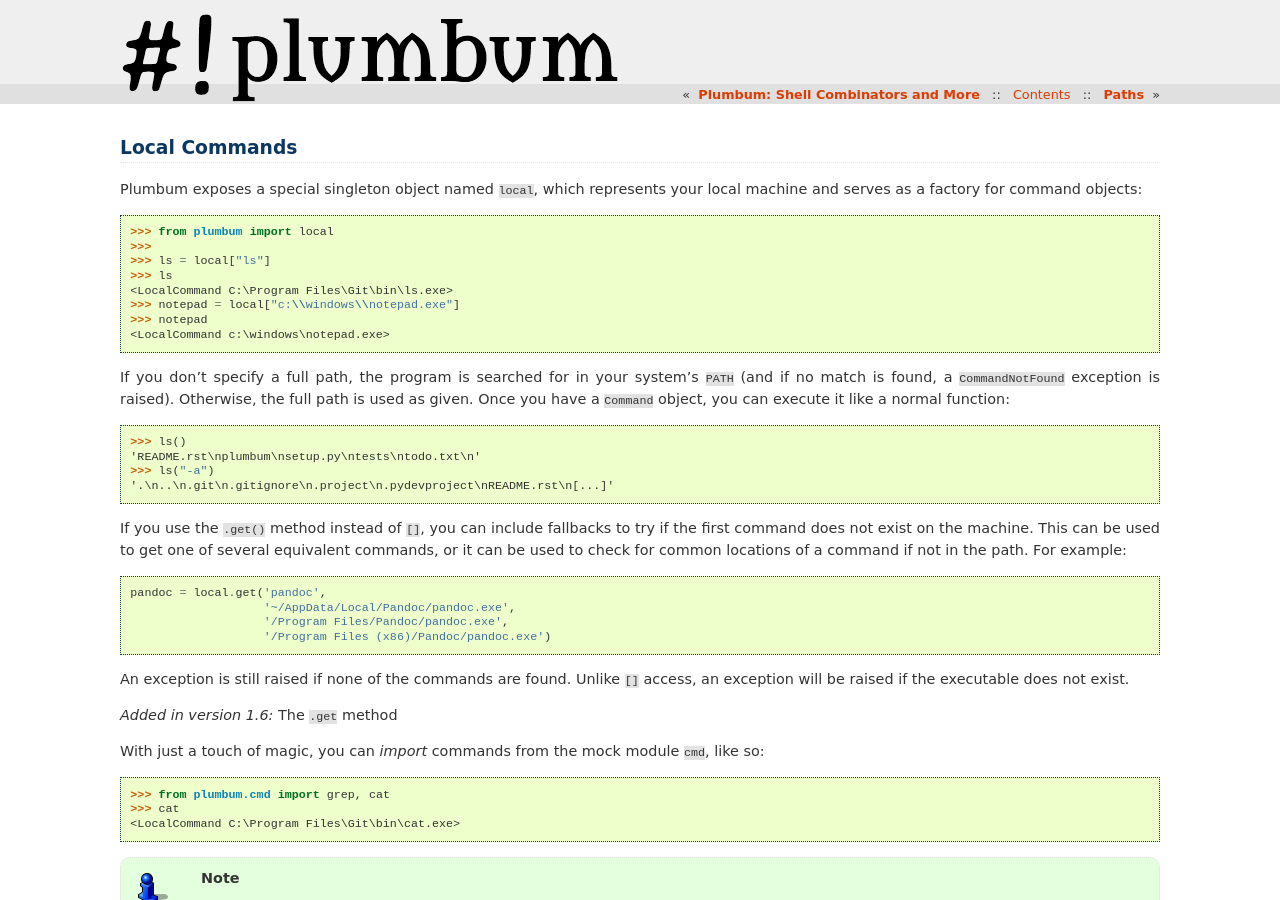
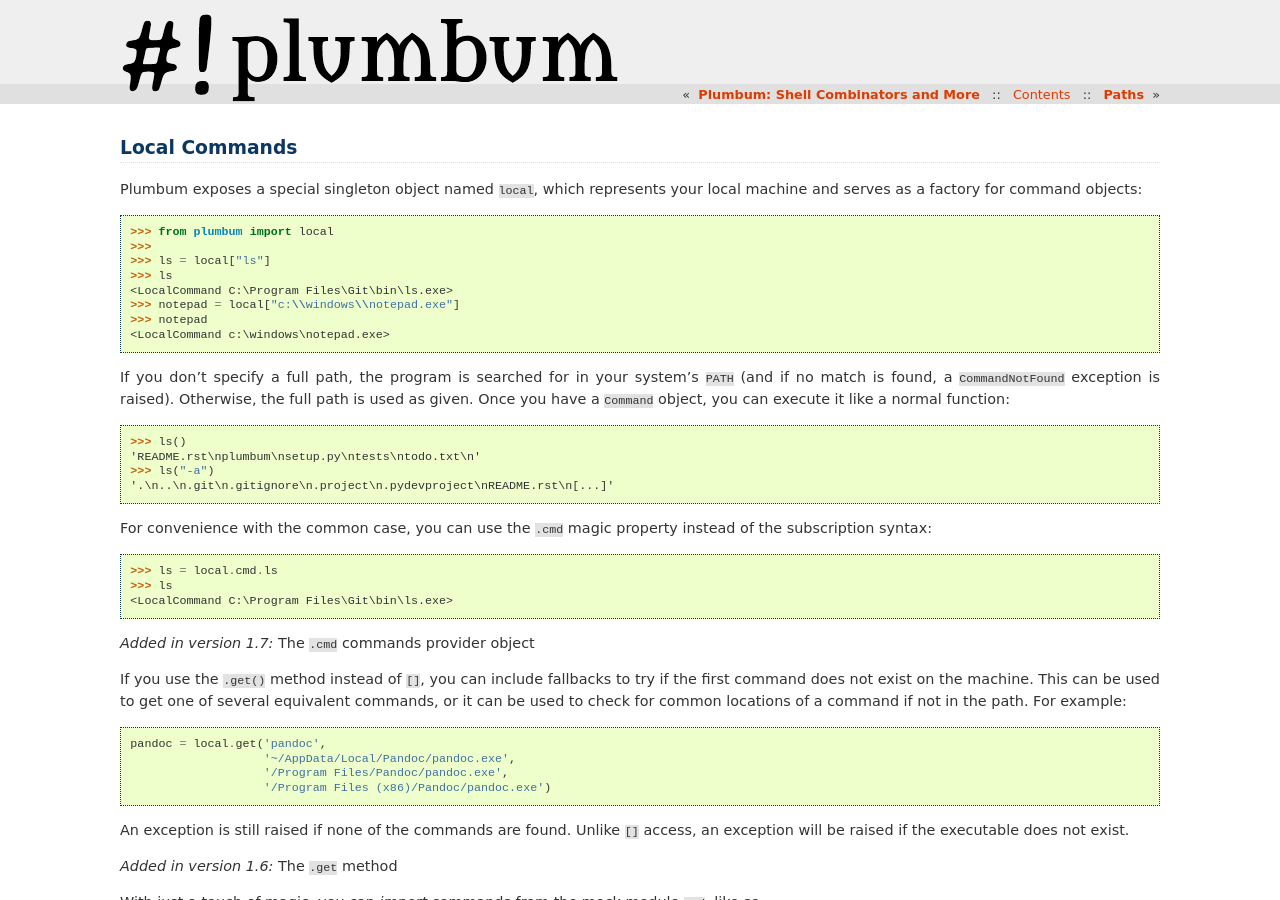
Before and after one commit to tomerfiliba/plumbum, a Sphinx documentation site: the page built from docs/local_commands.rst, in a window 1280 px wide and 900 px high. Built offline with Sphinx 7.4.7, drawn with Linux system fonts in a browser that asks for light colours.

Commit message:
docs: updated documentation regarding new ``local.cmd.some_command`` syntax

```diff
--- a/docs/local_commands.rst
+++ b/docs/local_commands.rst
@@ -22,6 +22,16 @@
     'README.rst\nplumbum\nsetup.py\ntests\ntodo.txt\n'
     >>> ls("-a")
     '.\n..\n.git\n.gitignore\n.project\n.pydevproject\nREADME.rst\n[...]'
+
+For convenience with the common case, you can use the ``.cmd`` magic property instead of the subscription syntax:
+
+    >>> ls = local.cmd.ls
+    >>> ls
+    <LocalCommand C:\Program Files\Git\bin\ls.exe>
+
+.. versionadded:: 1.7
+
+    The ``.cmd`` commands provider object
 
 .. _fallbacks:
 
```
